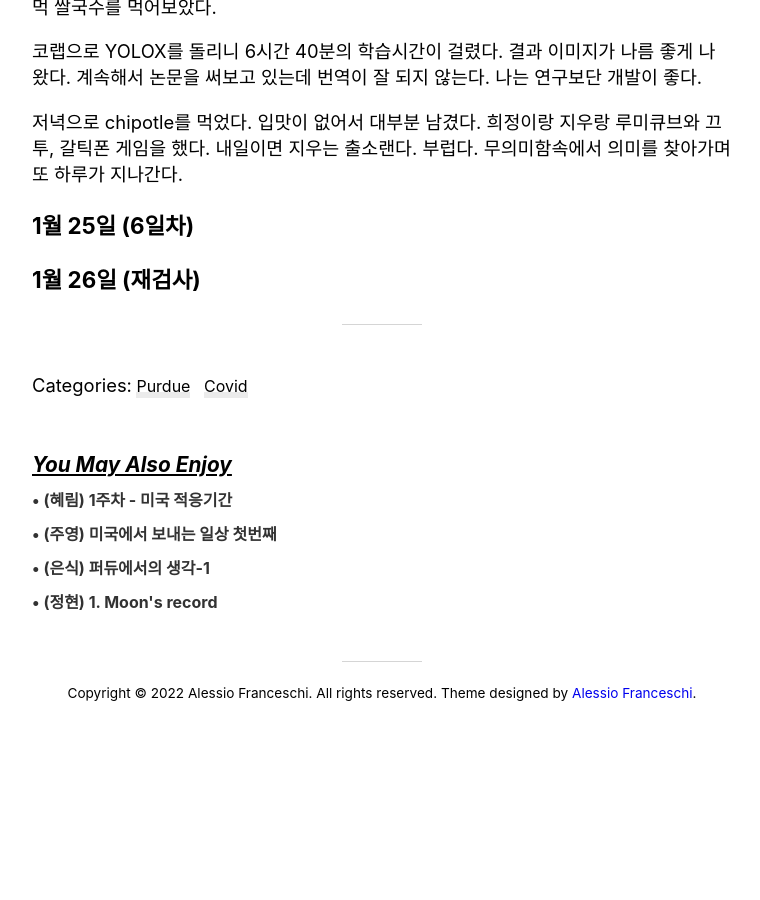
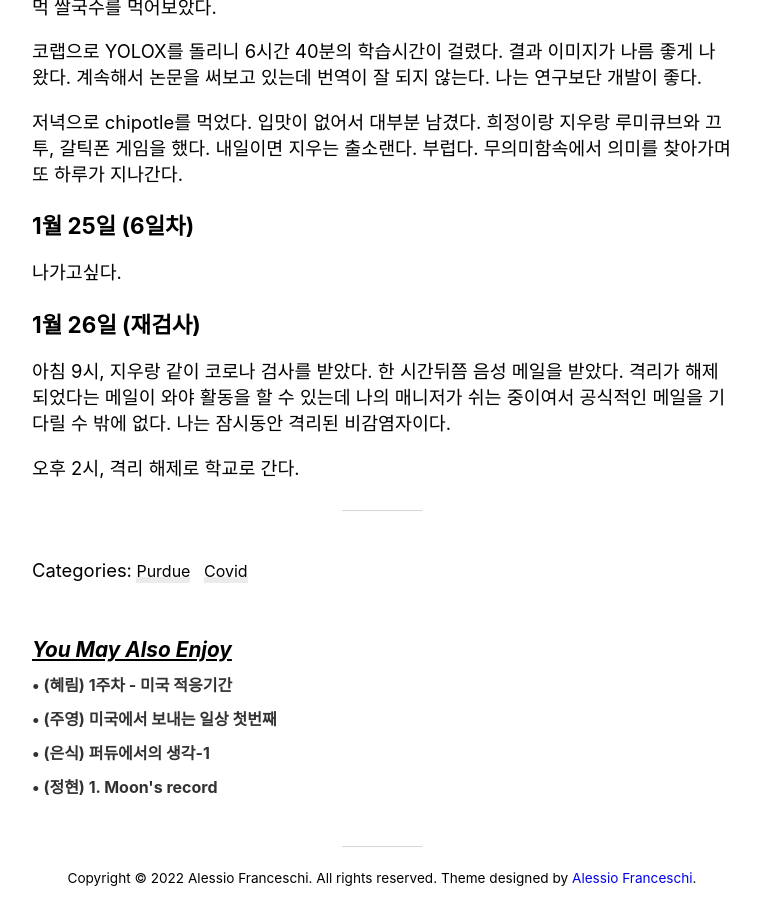
Before and after one commit to Bikini-city/Bikini-city.github.io, a Jekyll site: the page built from _posts/2022-01-26-with-corona-es.md, in a window 1280 px wide and 900 px high, scrolled down 1597 px. Shown: the whole window, without its empty margins (258-1018 px from the left). Built offline with Jekyll 4.4.1, drawn with Linux system fonts in a browser that asks for light colours; nearby versions of some CDN libraries; comment, search, counter and statistics services are not loaded; before the commit the page ends 2311 px from its top, so only the background shows below that; some of the changed text lies outside the part shown.

Commit message:
[docs] 은식이의 격리일기(완)

```diff
--- a/_posts/2022-01-24-with-corona-es.md
+++ b/_posts/2022-01-26-with-corona-es.md
@@ -50,4 +50,10 @@ customexcerpt: "격리 생활 in purdue"
 
 ### 1월 25일 (6일차)
 
+나가고싶다.
+
 ### 1월 26일 (재검사)
+
+아침 9시, 지우랑 같이 코로나 검사를 받았다. 한 시간뒤쯤 음성 메일을 받았다. 격리가 해제되었다는 메일이 와야 활동을 할 수 있는데 나의 매니저가 쉬는 중이여서 공식적인 메일을 기다릴 수 밖에 없다. 나는 잠시동안 격리된 비감염자이다.
+
+오후 2시, 격리 해제로 학교로 간다.
```
